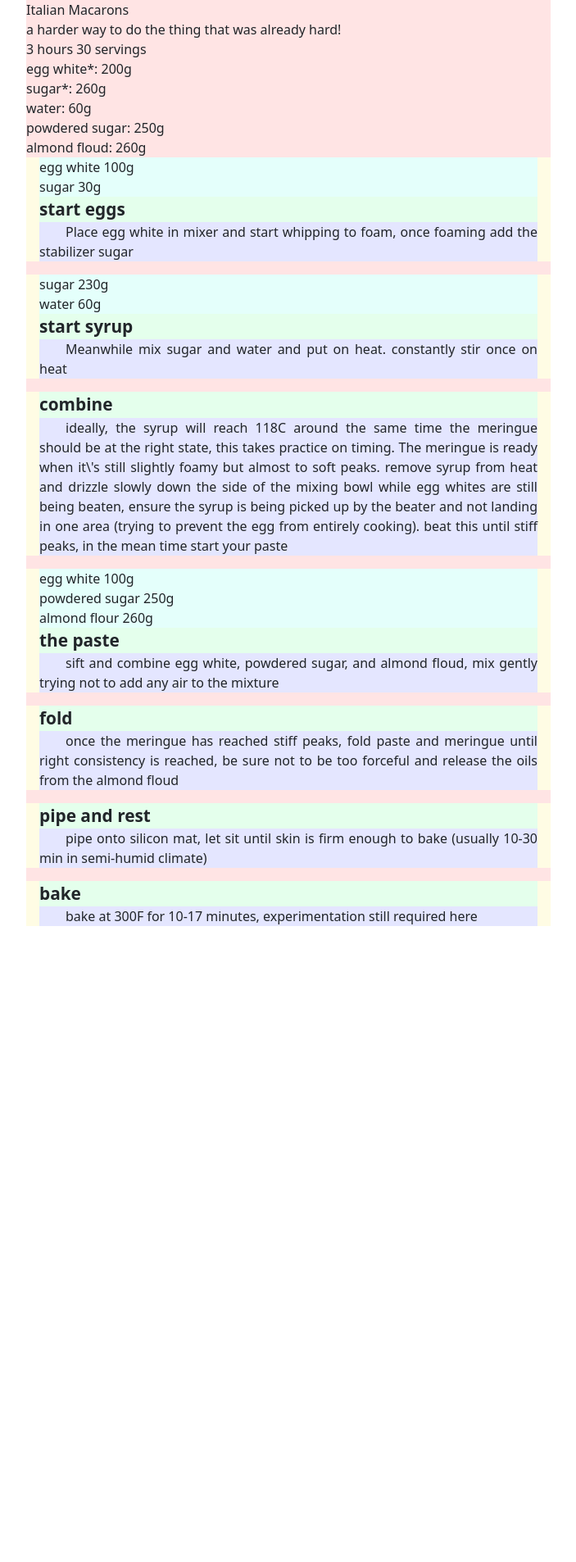
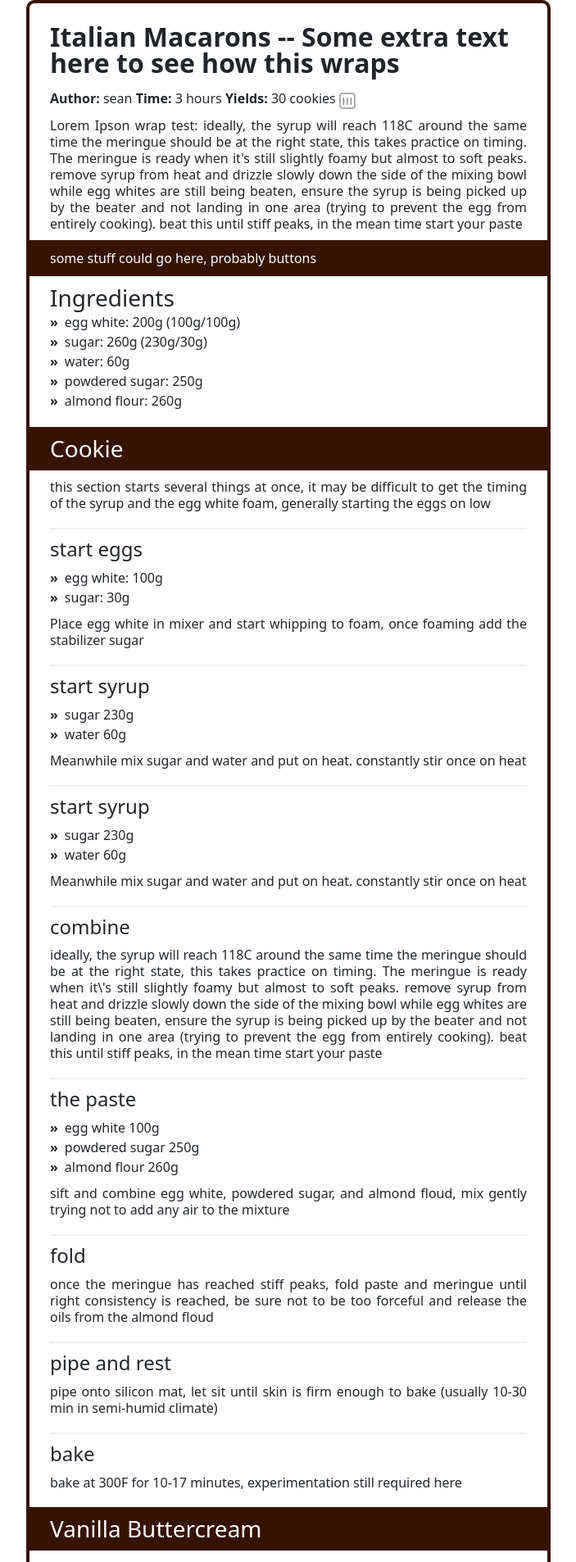
Before and after one commit to reddenx/recipejournal, a Vue app in the folder src/recipe-journal-client/: page /#/mock in a window 1280 px wide. Shown: the top 1906 px of the page at 82% size, without its empty margins (288-991 px from the left). Before the commit the page ends 1146 px from the top, so only its background shows below. Built offline with nearby package versions, Linux system fonts and the light colour scheme.

Commit message:
mock made progress

```diff
--- a/src/recipe-journal-client/src/views/MockPage.vue
+++ b/src/recipe-journal-client/src/views/MockPage.vue
@@ -1,49 +1,83 @@
 <template>
     <div class="article-container">
-        <div class="article-info">
-            <div class="article-title">Italian Macarons</div>
-            <div class="article-description">
-                a harder way to do the thing that was already hard!
+
+
+        <div class="panel">
+            <div class="section">
+                <div class="section-title">
+                    Italian Macarons -- Some extra text here to see how this wraps
                 </div>
-            3 hours 30 servings
+                <div>
+                    <strong>Author:</strong> sean <strong>Time:</strong> 3 hours <strong>Yields:</strong> 30 cookies
+                    <button type="button" class="slider-button"> ||| </button>
                 </div>
-
-        <div class="article-ingredients">
-            <div class="ingredient">egg white*: 200g</div>
-            <div class="ingredient">sugar*: 260g</div>
+                <p>
+                    Lorem Ipson wrap test: ideally, the syrup will reach 118C around the same time the
+                    meringue should be at the right state, this takes practice on
+                    timing. The meringue is ready when it's still slightly foamy
+                    but almost to soft peaks. remove syrup from heat and drizzle
+                    slowly down the side of the mixing bowl while egg whites are
+                    still being beaten, ensure the syrup is being picked up by the
+                    beater and not landing in one area (trying to prevent the egg
+                    from entirely cooking). beat this until stiff peaks, in the mean
+                    time start your paste
+                </p>
+            </div>
+            <div class="section-dark">
+                some stuff could go here, probably buttons
+            </div>
+            <div class="section">
+                <h3>Ingredients</h3>
+                <div class="ingredient">egg white: 200g (100g/100g)</div>
+                <div class="ingredient">sugar: 260g (230g/30g)</div>
                 <div class="ingredient">water: 60g</div>
                 <div class="ingredient">powdered sugar: 250g</div>
-            <div class="ingredient">almond floud: 260g</div>
+                <div class="ingredient">almond flour: 260g</div>
             </div>
-
-        <div class="step">
+            <div class="section-dark">
+                <h3>Cookie</h3>
+            </div>
+            <div class="section">
+                <p>
+                    this section starts several things at once, it may be difficult to get the timing of the syrup
+                    and the egg white foam, generally starting the eggs on low
+                </p>
+            </div>
+            <div class="section">
+                <h4>start eggs</h4>
                 <div class="step-ingredients">
-                <div class="ingredient">egg white 100g</div>
-                <div class="ingredient">sugar 30g</div>
+                    <div class="ingredient">egg white: 100g</div>
+                    <div class="ingredient">sugar: 30g</div>
                 </div>
-
-            <div class="step-title">start eggs</div>
-            <div class="step-body">
+                <p>
                     Place egg white in mixer and start whipping to foam, once
                     foaming add the stabilizer sugar
+                </p>
             </div>
-        </div>
-
-        <div class="step">
+            <div class="section">
+                <h4>start syrup</h4>
                 <div class="step-ingredients">
                     <div class="ingredient">sugar 230g</div>
                     <div class="ingredient">water 60g</div>
                 </div>
-            <div class="step-title">start syrup</div>
-            <div class="step-body">
+                <p>
                     Meanwhile mix sugar and water and put on heat. constantly stir
                     once on heat
+                </p>
             </div>
+            <div class="section">
+                <h4>start syrup</h4>
+                <div class="step-ingredients">
+                    <div class="ingredient">sugar 230g</div>
+                    <div class="ingredient">water 60g</div>
                 </div>
-
-        <div class="step">
-            <div class="step-title">combine</div>
-            <div class="step-body">
+                <p>
+                    Meanwhile mix sugar and water and put on heat. constantly stir once on heat
+                </p>
+            </div>
+            <div class="section">
+                <h4>combine</h4>
+                <p>
                     ideally, the syrup will reach 118C around the same time the
                     meringue should be at the right state, this takes practice on
                     timing. The meringue is ready when it\'s still slightly foamy
@@ -53,44 +87,64 @@
                     beater and not landing in one area (trying to prevent the egg
                     from entirely cooking). beat this until stiff peaks, in the mean
                     time start your paste
+                </p>
             </div>
-        </div>
-
-        <div class="step">
+            <div class="section">
+                <h4>the paste</h4>
                 <div class="step-ingredients">
                     <div class="ingredient">egg white 100g</div>
                     <div class="ingredient">powdered sugar 250g</div>
                     <div class="ingredient">almond flour 260g</div>
                 </div>
-            <div class="step-title">the paste</div>
-            <div class="step-body">
-                sift and combine egg white, powdered sugar, and almond floud,
-                mix gently trying not to add any air to the mixture
+                <p>
+                    sift and combine egg white, powdered sugar, and almond floud, mix
+                    gently trying not to add any air to the mixture
+                </p>
             </div>
-        </div>
-
-        <div class="step">
-            <div class="step-title">fold</div>
-            <div class="step-body">
+            <div class="section">
+                <h4>fold</h4>
+                <p>
                     once the meringue has reached stiff peaks, fold paste and
                     meringue until right consistency is reached, be sure not to be
                     too forceful and release the oils from the almond floud
+                </p>
             </div>
-        </div>
-
-        <div class="step">
-            <div class="step-title">pipe and rest</div>
-            <div class="step-body">
+            <div class="section">
+                <h4>pipe and rest</h4>
+                <p>
                     pipe onto silicon mat, let sit until skin is firm enough to bake
                     (usually 10-30 min in semi-humid climate)
+                </p>
             </div>
-        </div>
-
-        <div class="step">
-            <div class="step-title">bake</div>
-            <div class="step-body">
+            <div class="section">
+                <h4>bake</h4>
+                <p>
                     bake at 300F for 10-17 minutes, experimentation still required
                     here
+                </p>
+            </div>
+            <div class="section-dark">
+                <h3>Vanilla Buttercream</h3>
+            </div>
+            <div class="section">
+                <div>
+                    <div>Powdered Sugar: 2 cups</div>
+                    <div>Butter: 12 Tbsp</div>
+                    <div>Vanilla: 2 Tbsp</div>
+                </div>
+                <p>
+                    Beat butter until it is creamy, slowly mix in powdered sugar until quite thick.
+                    Add Vanilla.
+                </p>
+            </div>
+            <div class="section-dark">
+                <h3>Resting</h3>
+            </div>
+            <div class="section">
+                <p>
+                    This recipe generally requires at least 3-12 hours of rest with
+                    the filling inside rehydrating the cookie.
+                </p>
             </div>
         </div>
     </div>
@@ -105,27 +159,75 @@ export default {};
     max-width: 40rem;
     margin-left: auto;
     margin-right: auto;
-    background: #ffe4e4;
 }
 
-.step {
-    margin: 0 0 1em 0;
-    background: #fffce4;
-    padding: 0 1rem;
+
+.body {
+    font-family: sans-serif;
 }
 
-.step-title {
-    font-size: 1.3rem;
-    font-weight: bold;
-    background: #e4ffec;
+button.slider-button {
+    margin: 0;
+    padding: 0;
+    border: none;
+    background: white;
+
+    border: 2px solid rgb(173, 173, 173);
+    border-radius: 4px;
+    width:20px;
+    height: 20px;
+    font-size: 8px;
 }
 
-.step-ingredients {
-    background: #e4fffb;
+.ingredient::before {
+    content: "\00BB";
+    font-weight: 800;
+    margin-right: 8px;
 }
-.step-body {
-    text-indent: 2rem;
+
+.panel {
+    border: 4px solid rgb(53, 19, 0);
+    border-radius: 10px;
+    padding: 25px;
+}
+.panel p {
     text-align: justify;
-    background: #e4e6ff;
+    /* text-indent: 2rem; */
+    margin: 0;
+    margin-top: 10px;
+    line-height: 1.25;
 }
+.section {
+    margin-top:10px;
+}
+.section:nth-child(1) {
+    margin-top:0;
+}
+.section-dark {
+    margin-top:10px;
+    background: rgb(53, 19, 0);
+    color: white;
+    box-sizing: border-box;
+    border: none;
+    margin-left: -25px;
+    margin-right: -25px;
+    padding: 10px 25px;
+}
+.panel h3 {
+    margin:0;
+}
+.section-title {
+    font-size: 32px;
+    font-weight: 800;
+    line-height: 1;
+    margin-bottom: 15px;
+}
+.section ~ .section {
+    padding-bottom: 10px;
+}
+.section + .section {
+    border-top: 2px solid #f0f0f0;
+    padding-top: 10px;
+}
+
 </style>
```
Lines whose indentation alone changed are shown as unchanged.
